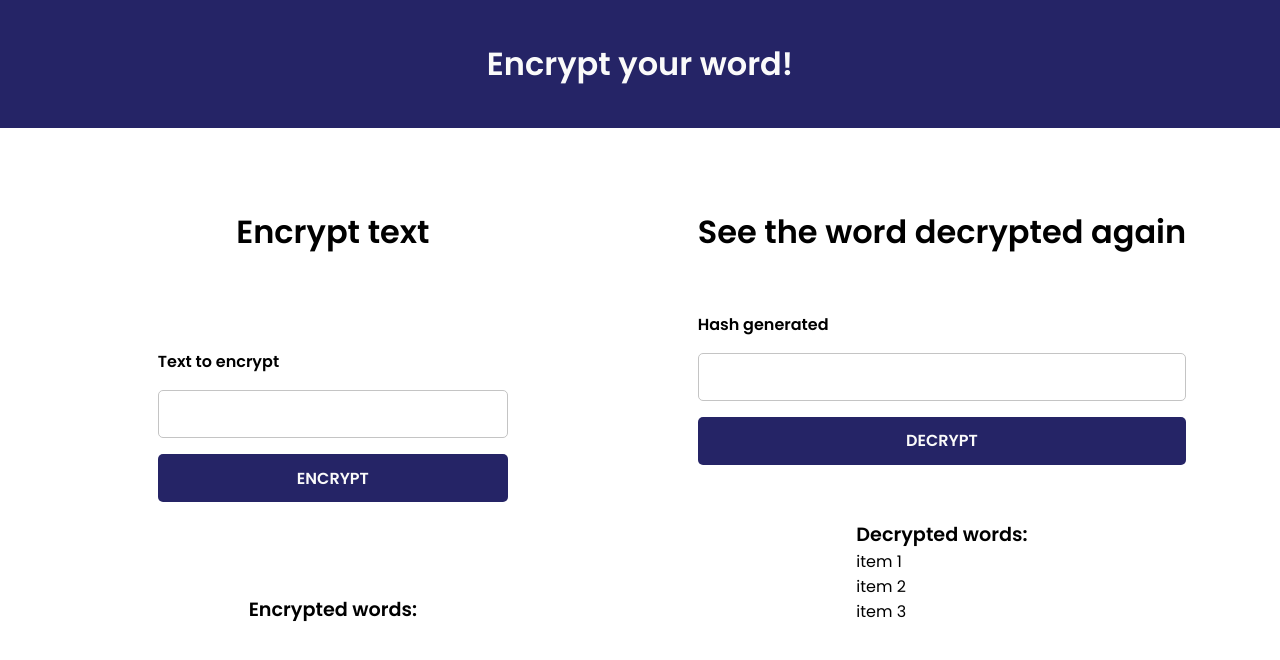
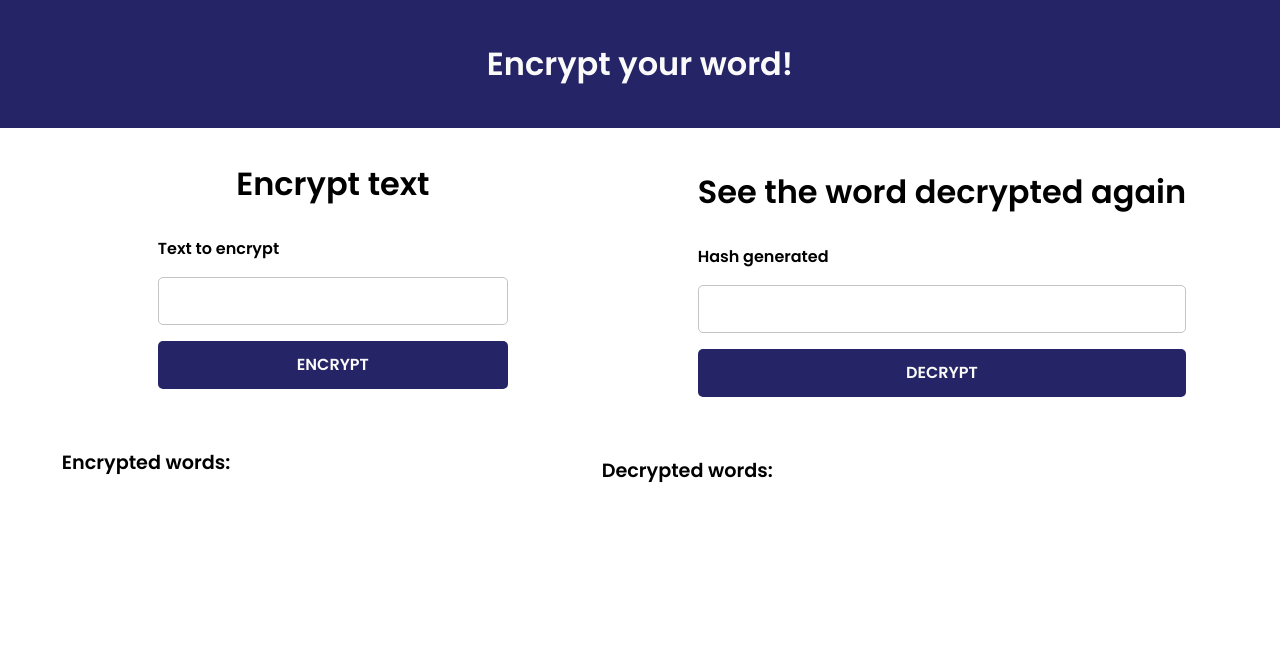
Before and after one commit to michelzaum/crypto-word-app, an Angular app: page / in a window 1280 px wide. Shown: the top 660 px of the page. Built offline with nearby package versions, Linux system fonts and the light colour scheme.

Commit message:
Improve style of list of words

```diff
--- a/src/app/components/decrypt/decrypt.component.css
+++ b/src/app/components/decrypt/decrypt.component.css
@@ -4,8 +4,7 @@
   align-items: center;
   max-width: 600px;
   margin-left: 4rem;
-  margin-top: 3rem;
-  height: 60vh;
+  height: 40vh;
   padding: 2rem;
 }
 
--- a/src/app/components/decrypt/decrypt.component.html
+++ b/src/app/components/decrypt/decrypt.component.html
@@ -5,5 +5,5 @@
     <input id="txtDecrypt" type="text">
     <button>{{ buttonText }}</button>
   </div>
-  <app-result-decrypt></app-result-decrypt>
 </div>
+<app-result-decrypt></app-result-decrypt>
--- a/src/app/components/encrypt/encrypt.component.css
+++ b/src/app/components/encrypt/encrypt.component.css
@@ -4,9 +4,12 @@
   align-items: center;
   max-width: 600px;
   margin-left: 4rem;
-  margin-top: 3rem;
-  height: 60vh;
+  height: 40vh;
   padding: 2rem;
+}
+
+h1 {
+  text-align: center;
 }
 
 .encrypt-form {
--- a/src/app/components/encrypt/encrypt.component.html
+++ b/src/app/components/encrypt/encrypt.component.html
@@ -5,5 +5,5 @@
     <input id="txtEncrypt" [(ngModel)]="textToEncrypt" type="text">
     <button (click)="encrypt()">{{ buttonText }}</button>
   </div>
-  <app-result-encrypt [data]="data"></app-result-encrypt>
 </div>
+<app-result-encrypt [data]="data"></app-result-encrypt>
--- a/src/app/components/result-decrypt/result-decrypt.component.css
+++ b/src/app/components/result-decrypt/result-decrypt.component.css
@@ -6,3 +6,14 @@ span {
 ul {
   list-style: none;
 }
+
+li {
+  display: flex;
+  align-items: center;
+  gap: 1rem;
+  margin-top: 1rem;
+}
+
+ul li span {
+  font-weight: 400;
+}
--- a/src/app/components/result-decrypt/result-decrypt.component.html
+++ b/src/app/components/result-decrypt/result-decrypt.component.html
@@ -1,8 +1,5 @@
 <div class="results">
   <span>Decrypted words:</span>
   <ul>
-    <li>item 1</li>
-    <li>item 2</li>
-    <li>item 3</li>
   </ul>
 </div>
--- a/src/app/components/result-encrypt/result-encrypt.component.css
+++ b/src/app/components/result-encrypt/result-encrypt.component.css
@@ -11,6 +11,7 @@ li {
   display: flex;
   align-items: center;
   gap: 1rem;
+  margin-top: 1rem;
 }
 
 ul li span {
```
